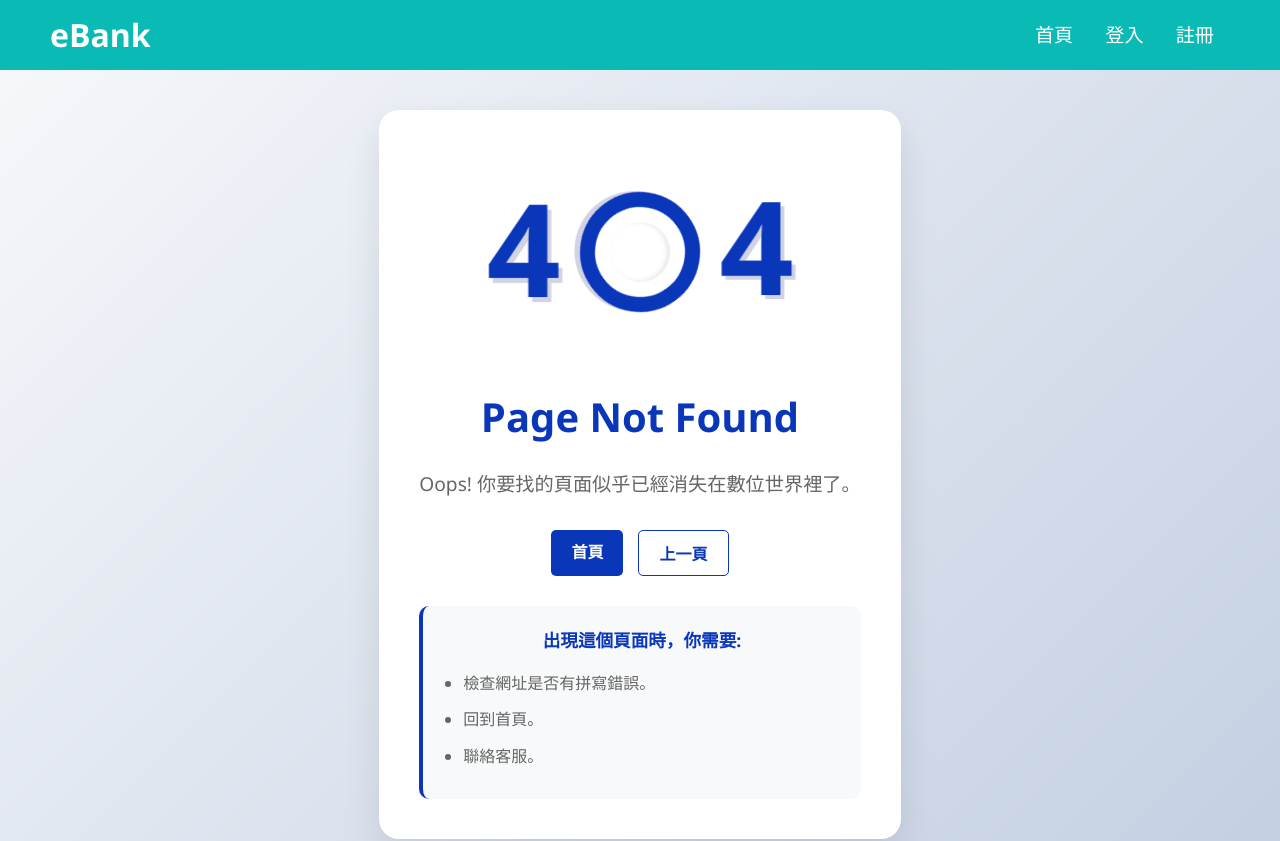
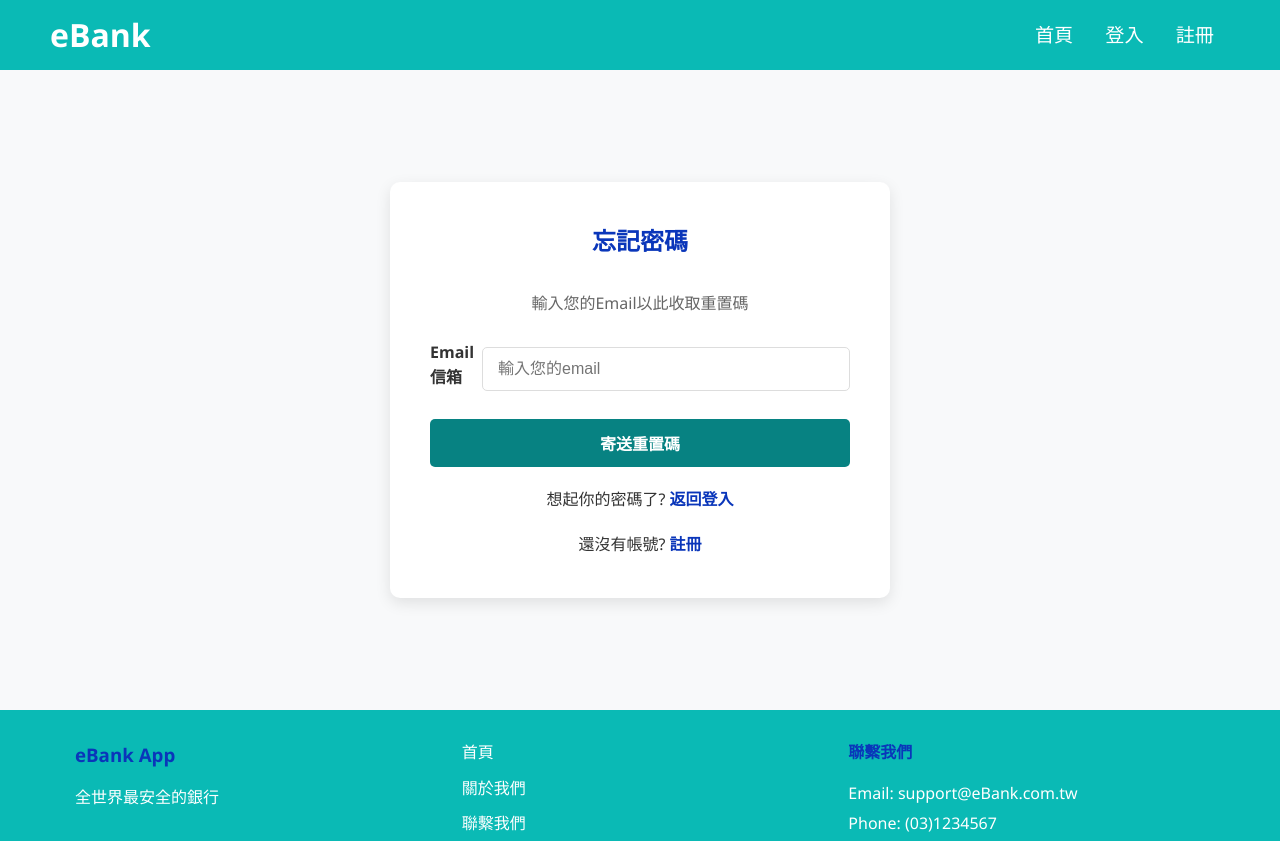
Before and after one commit to IamEricKao/E-Bank-react, a React (Create React App) app: page /forgot-password in a window 1280 px wide. Shown: the top 841 px of the page. Built offline with nearby package versions, Linux system fonts and the light colour scheme.

Commit message:
feat: 新增忘記密碼頁面

```diff
--- a/src/App.js
+++ b/src/App.js
@@ -7,6 +7,7 @@
 import NotFound from "./pages/NotFound";
 import Profile from "./pages/Profile";
 import UpdateProfile from "./pages/UpdateProfile";
+import ForgotPassword from "./pages/ForgotPassword";
 
 function App() {
   return (
@@ -21,6 +22,7 @@
 
         <Route path="/profile" element={<Profile />}></Route>
         <Route path="/update-profile" element={<UpdateProfile />}></Route>
+        <Route path="/forgot-password" element={<ForgotPassword />}></Route>
 
         {/* WILDCARD ROUTE */}
         <Route path="*" element={<NotFound />}></Route>
--- /dev/null
+++ b/src/pages/ForgotPassword.jsx
@@ -0,0 +1,82 @@
+import { useState } from "react";
+import { Link } from "react-router-dom";
+import { apiService } from "../services/api";
+
+const ForgotPassword = () => {
+
+    const [email, setEmail] = useState('');
+    const [error, setError] = useState('');
+    const [success, setSuccess] = useState('');
+    const [loading, setLoading] = useState(false);
+
+    const handleSubmit = async (e) => {
+        e.preventDefault();
+        setLoading(true);
+        setError('');
+        setSuccess('');
+
+        try {
+            const response = await apiService.forgetPassword({ email });
+
+            if (response.data.statusCode === 200) {
+
+                setSuccess(response.data.message);
+                setEmail('');
+
+            } else {
+                setError(response.data.message);
+            }
+
+        } catch (error) {
+            setError(error.response?.data?.message || '寄送電子郵件過程發生錯誤!');
+        } finally {
+            setLoading(false);
+        }
+    }
+
+    return (
+        <div className="auth-container">
+            <div className="auth-form">
+                <h2>忘記密碼</h2>
+                <p className="auth-subtitle">輸入您的Email以此收取重置碼</p>
+
+                {error && <div className="error-message">{error}</div>}
+                {success && <div className="success-message">{success}</div>}
+
+                <form onSubmit={handleSubmit}>
+                    <div className="form-group">
+                        <label htmlFor="email">Email 信箱</label>
+                        <input
+                            type="email"
+                            id="email"
+                            name="email"
+                            value={email}
+                            onChange={(e) => setEmail(e.target.value)}
+                            placeholder="輸入您的email"
+                            required
+                        />
+                    </div>
+
+                    <button
+                        type="submit"
+                        className="auth-button"
+                        disabled={loading}
+                    >
+                        {loading ? '送出中...' : '寄送重置碼'}
+                    </button>
+                </form>
+
+                <div className="auth-link">
+                    想起你的密碼了? <Link to="/login">返回登入</Link>
+                </div>
+
+                <div className="auth-link">
+                    還沒有帳號? <Link to="/register">註冊</Link>
+                </div>
+            </div>
+        </div>
+    );
+
+}
+
+export default ForgotPassword;
--- a/src/pages/Profile.jsx
+++ b/src/pages/Profile.jsx
@@ -58,6 +58,8 @@
                 setTimeout(() => {
                     setSuccess('');
                 }, 4000);
+            }else{
+                setError(response.data.message);
             }
 
         } catch (error) {
```
Also changed, not shown: src/pages/ResetPassword.jsx (added, +39 -0 lines).
